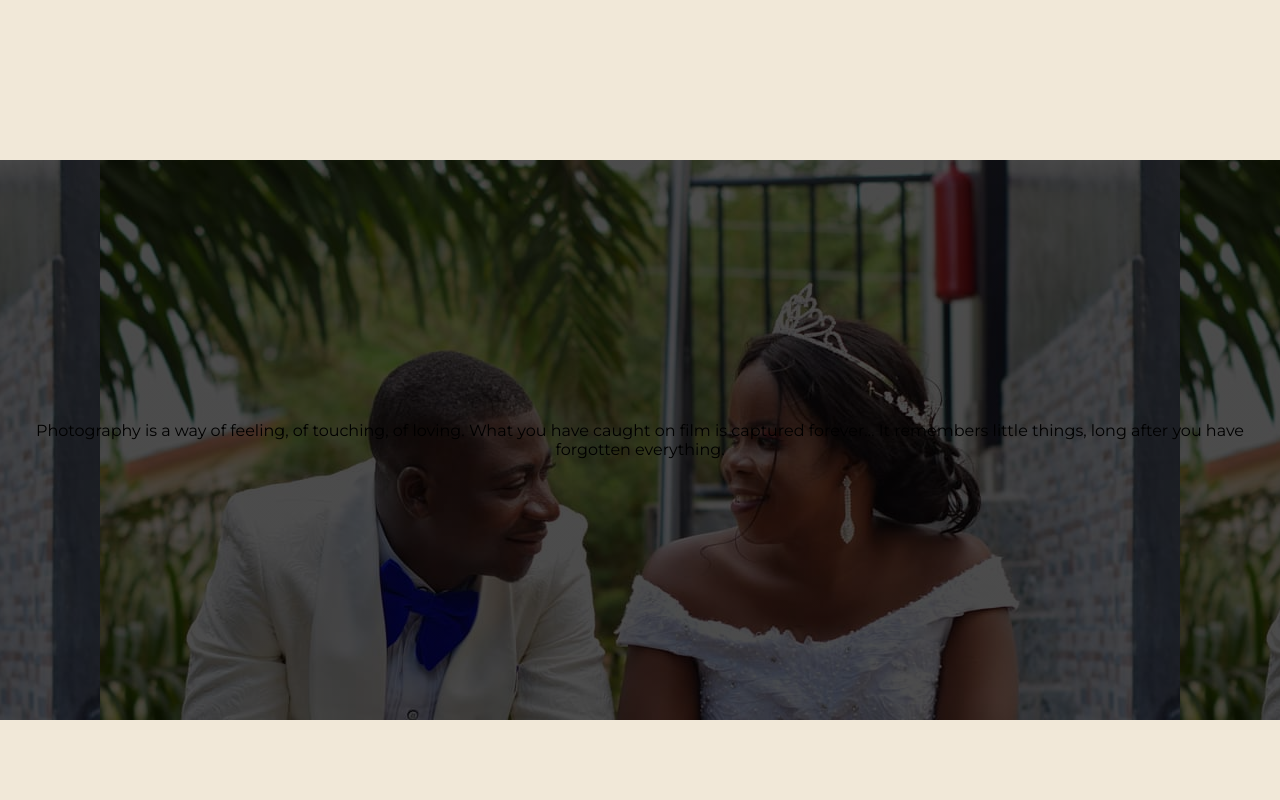
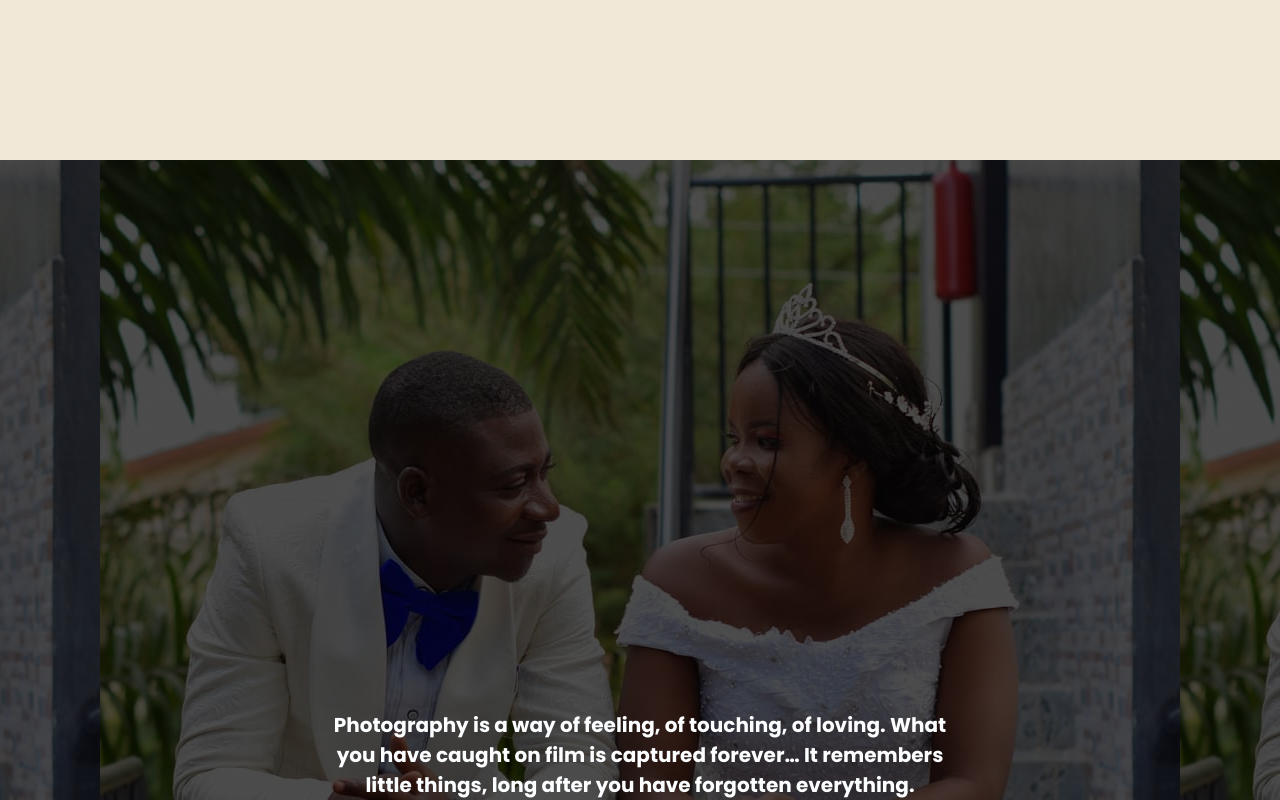
Before and after one commit to abrusu-collins/Scordy-Shots, a plain HTML site: page index.html in a window 1280 px wide. Shown: the part 640-1440 px from the top of the page. Before the commit the page ends 1360 px from the top, so only its background shows below. Drawn offline with Linux system fonts and the light colour scheme.

Commit message:
nice one

```diff
--- a/sass/_quote.scss
+++ b/sass/_quote.scss
@@ -1,10 +1,17 @@
 .quote{
-    height: 70vh;
+    height: 80vh;
     background: linear-gradient(rgba(0,0,0,0.7),rgba(0,0,0,0.7)), url("../images/8.jpg");
     background-position: top;
     background-clip: fixed;
     text-align: center;
     display: flex;
-    align-items: center;
+    align-items: flex-end;
     justify-content: center;
+    & p{
+        color: $white;
+        font-size: 20px;
+        font-family: "Poppins", sans-serif;
+        width: 50%;
+
+    }
 }
```
Also changed, not shown: styles/index.css.
